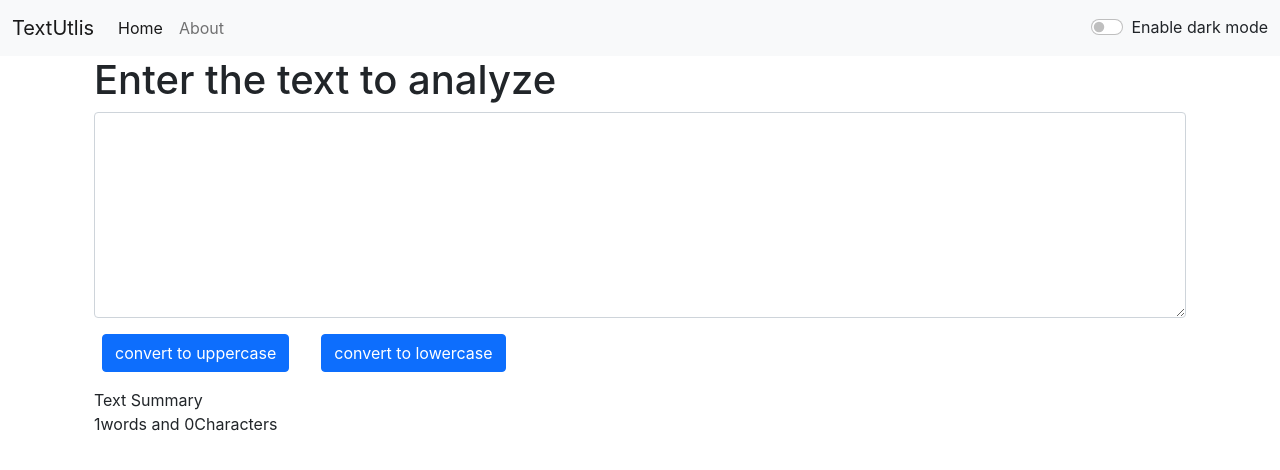
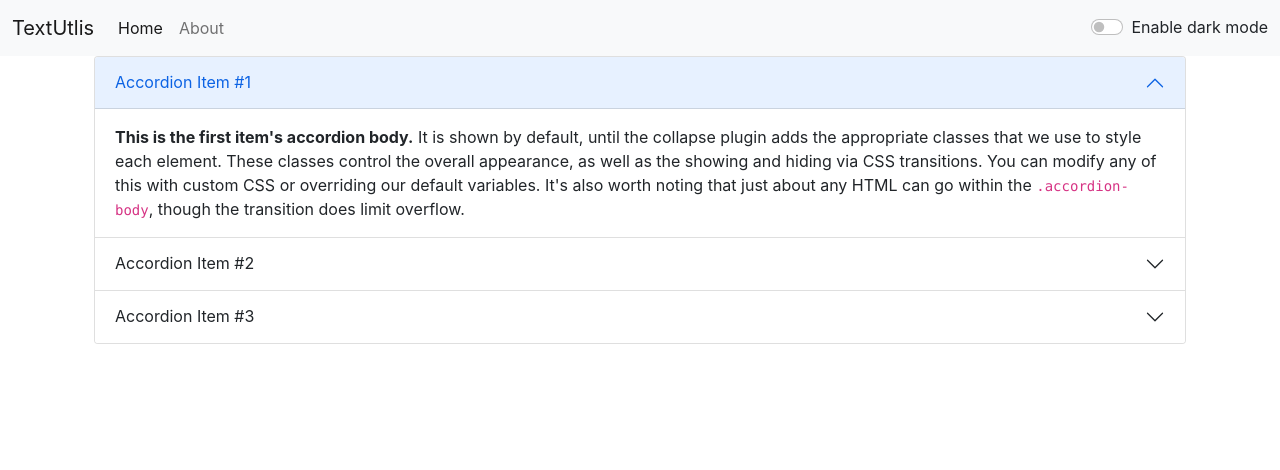
Before and after one commit to Niteshkumardas/Textutlis, a React (Create React App) app: page /About in a window 1280 px wide. Shown: the top 470 px of the page. Built offline with nearby package versions, Linux system fonts and the light colour scheme.

Commit message:
react router setup

```diff
--- a/package.json
+++ b/package.json
@@ -8,6 +8,7 @@
     "@testing-library/user-event": "^13.5.0",
     "react": "^18.2.0",
     "react-dom": "^18.2.0",
+    "react-router-dom": "^6.14.1",
     "react-scripts": "5.0.1",
     "web-vitals": "^2.1.4"
   },
--- a/src/App.js
+++ b/src/App.js
@@ -3,6 +3,15 @@
 import Navbar from './components/Navbar';
 import Textform from './components/Textform';
 import Alert from './components/Alert';
+import About from './components/About';
+import {
+  BrowserRouter as Router,
+  Switch,
+  Routes,
+  Route,
+  Link,
+  BrowserRouter
+} from "react-router-dom";
 
 function App() {
   const [mode, setMode]=useState("light");
@@ -34,11 +43,16 @@
 
   return (
     <>
-    <Navbar title="Home" aboutText="About" mode={mode} toggleMode={toggleMode}/>
+    <BrowserRouter>
+    <Navbar title="TextUtlis" home="Home" aboutText="About" mode={mode} toggleMode={toggleMode}/>
     <Alert alert={alert}/>
     <div className="container">
-    <Textform heading="Enter the text to analyze" mode={mode}/>
+    <Routes>
+      <Route path="/" element={<Textform heading="Enter the text to analyze" mode={mode} />} />
+      <Route path="/About" element={<About />} />
+    </Routes>
     </div>
+    </BrowserRouter>
     </>
 
   );
--- /dev/null
+++ b/src/components/About.js
@@ -0,0 +1,46 @@
+import React from 'react'
+
+export default function About() {
+  return (
+    <div className='container'>
+        <div className="accordion" id="accordionExample">
+            <div className="accordion-item">
+            <h2 className="accordion-header">
+                <button className="accordion-button" type="button" data-bs-toggle="collapse" data-bs-target="#collapseOne" aria-expanded="true" aria-controls="collapseOne">
+                Accordion Item #1
+                </button>
+            </h2>
+            <div id="collapseOne" className="accordion-collapse collapse show" data-bs-parent="#accordionExample">
+                <div className="accordion-body">
+                <strong>This is the first item's accordion body.</strong> It is shown by default, until the collapse plugin adds the appropriate classes that we use to style each element. These classes control the overall appearance, as well as the showing and hiding via CSS transitions. You can modify any of this with custom CSS or overriding our default variables. It's also worth noting that just about any HTML can go within the <code>.accordion-body</code>, though the transition does limit overflow.
+                </div>
+            </div>
+            </div>
+            <div className="accordion-item">
+            <h2 className="accordion-header">
+                <button className="accordion-button collapsed" type="button" data-bs-toggle="collapse" data-bs-target="#collapseTwo" aria-expanded="false" aria-controls="collapseTwo">
+                Accordion Item #2
+                </button>
+            </h2>
+            <div id="collapseTwo" className="accordion-collapse collapse" data-bs-parent="#accordionExample">
+                <div className="accordion-body">
+                <strong>This is the second item's accordion body.</strong> It is hidden by default, until the collapse plugin adds the appropriate classes that we use to style each element. These classes control the overall appearance, as well as the showing and hiding via CSS transitions. You can modify any of this with custom CSS or overriding our default variables. It's also worth noting that just about any HTML can go within the <code>.accordion-body</code>, though the transition does limit overflow.
+                </div>
+            </div>
+            </div>
+            <div className="accordion-item">
+            <h2 className="accordion-header">
+                <button className="accordion-button collapsed" type="button" data-bs-toggle="collapse" data-bs-target="#collapseThree" aria-expanded="false" aria-controls="collapseThree">
+                Accordion Item #3
+                </button>
+            </h2>
+            <div id="collapseThree" className="accordion-collapse collapse" data-bs-parent="#accordionExample">
+                <div className="accordion-body">
+                <strong>This is the third item's accordion body.</strong> It is hidden by default, until the collapse plugin adds the appropriate classes that we use to style each element. These classes control the overall appearance, as well as the showing and hiding via CSS transitions. You can modify any of this with custom CSS or overriding our default variables. It's also worth noting that just about any HTML can go within the <code>.accordion-body</code>, though the transition does limit overflow.
+                </div>
+            </div>
+            </div>
+        </div>
+    </div>
+    )
+}
--- a/src/components/Navbar.js
+++ b/src/components/Navbar.js
@@ -1,20 +1,21 @@
 import React from 'react'
+import{ Link }from 'react-router-dom';
 
 export default function Navbar(props) {
   return (
     <nav className={`navbar navbar-expand-lg navbar-${props.mode} bg-${props.mode}`}>
     <div className="container-fluid">
-      <a className="navbar-brand" href="/">TextUtlis</a>
+      <Link className="navbar-brand" to="/">{props.title}</Link>
       <button className="navbar-toggler" type="button" data-bs-toggle="collapse" data-bs-target="#navbarSupportedContent" aria-controls="navbarSupportedContent" aria-expanded="false" aria-label="Toggle navigation">
         <span className="navbar-toggler-icon"></span>
       </button>
       <div className="collapse navbar-collapse" id="navbarSupportedContent">
         <ul className="navbar-nav me-auto mb-2 mb-lg-0">
           <li className="nav-item">
-            <a className="nav-link active" aria-current="page" href="/">{props.title}</a>
+            <Link className="nav-link active" aria-current="page" to="/">{props.home}</Link>
           </li>
           <li className="nav-item">
-            <a className="nav-link" href="/">{props.aboutText}</a>
+            <Link className="nav-link" to="/About">{props.aboutText}</Link>
           </li>
           </ul>
           {/* <form className="d-flex">
```
Also changed, not shown: 1 other file (tests, documents, lock files or other folders).
